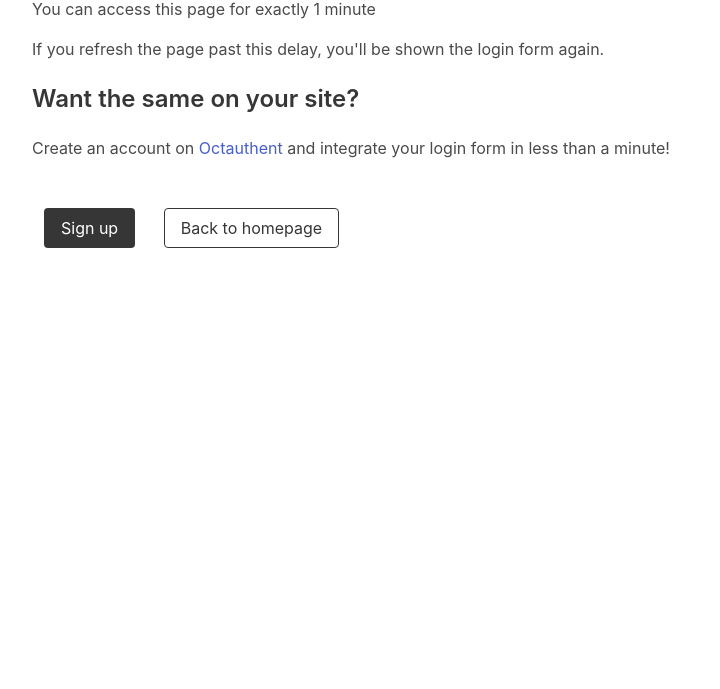
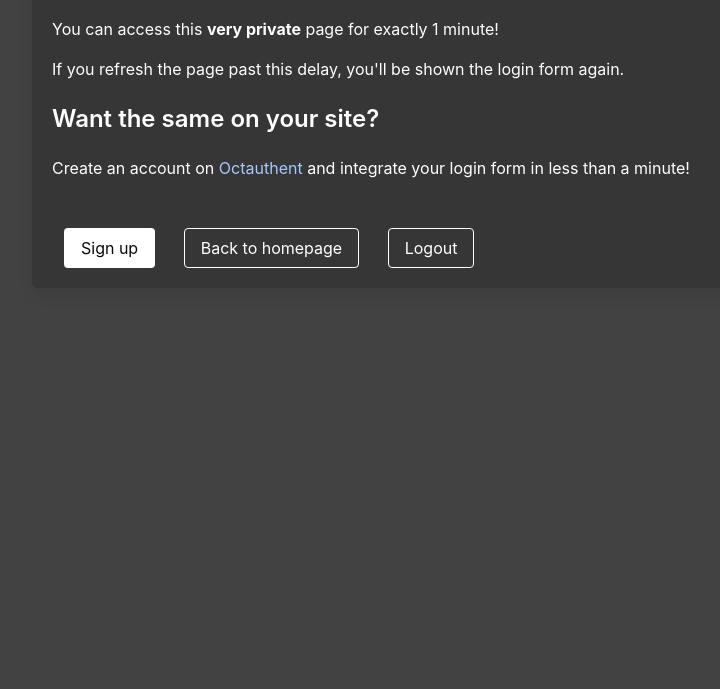
Before and after one commit to octauthent/octauthent-demo, a plain HTML site: page private.html in a window 1280 px wide. Shown: the part 111-800 px from the top of the page, without its empty margins (128-848 px from the left). Drawn offline with nearby package versions, Linux system fonts and the light colour scheme.

Commit message:
Improve UI, add README

```diff
--- a/private.html
+++ b/private.html
@@ -30,34 +30,48 @@
       href="https://octauthent.com/img/favicon/favicon.ico"
     />
     <style>
+      html {
+        background: #424242;
+      }
+      .box {
+        background: #363636;
+      }
       .container {
         max-width: 960px !important;
+      }
+      a {
+        color: #a7c9ff;
+      }
+      a:hover {
+        color: #fff;
       }
     </style>
   </head>
   <body>
-    <section class="section">
+    <section class="section has-text-white">
       <div class="container">
         <div class="content">
-          <div class="columns">
-            <div class="column">
+          <div class="box has-text-white">
             <div class="block">
-                <h1 class="title">You made it! 🎉</h1>
+              <h1 class="title has-text-white">You made it! 🎉</h1>
             </div>
             <div class="block">
-                <p>You can access this page for exactly 1 minute</p>
+              <p>
+                You can access this <b>very private</b> page for exactly 1
+                minute!
+              </p>
               <p>
                 If you refresh the page past this delay, you'll be shown the
                 login form again.
               </p>
             </div>
             <div class="block">
-                <h2 class="title is-size-4">Want the same on your site?</h2>
+              <h2 class="title is-size-4 has-text-white">
+                Want the same on your site?
+              </h2>
               <p>
                 Create an account on
-                  <a href="https://octauthent.com" target="_blank"
-                    >Octauthent</a
-                  >
+                <a href="https://octauthent.com" target="_blank">Octauthent</a>
                 and integrate your login form in less than a minute!
               </p>
             </div>
@@ -66,14 +80,19 @@
                 <a
                   href="https://app.octauthent.com/login"
                   target="_blank"
-                    class="button is-dark mx-3"
+                  class="button is-white mx-3"
                   >Sign up</a
                 >
-                  <a href="/" class="button is-outlined is-dark mx-3"
+                <a href="/" class="button is-outlined is-white mx-3"
                   >Back to homepage</a
                 >
+                <button
+                  class="button is-white is-outlined mx-3"
+                  onclick="document.cookie ='octauthent_token= ; expires = Thu, 01 Jan 1970 00:00:00 GMT'; location.reload()"
+                >
+                  Logout
+                </button>
               </p>
-              </div>
             </div>
           </div>
         </div>
```
Also changed, not shown: index.html (+19 -19 lines), 1 other file. Lines whose indentation alone changed are shown as unchanged.
